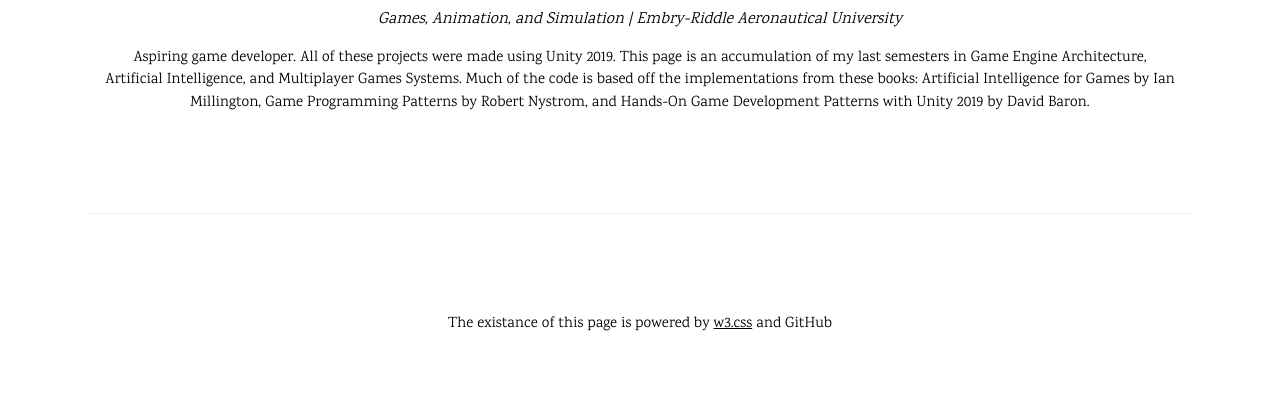
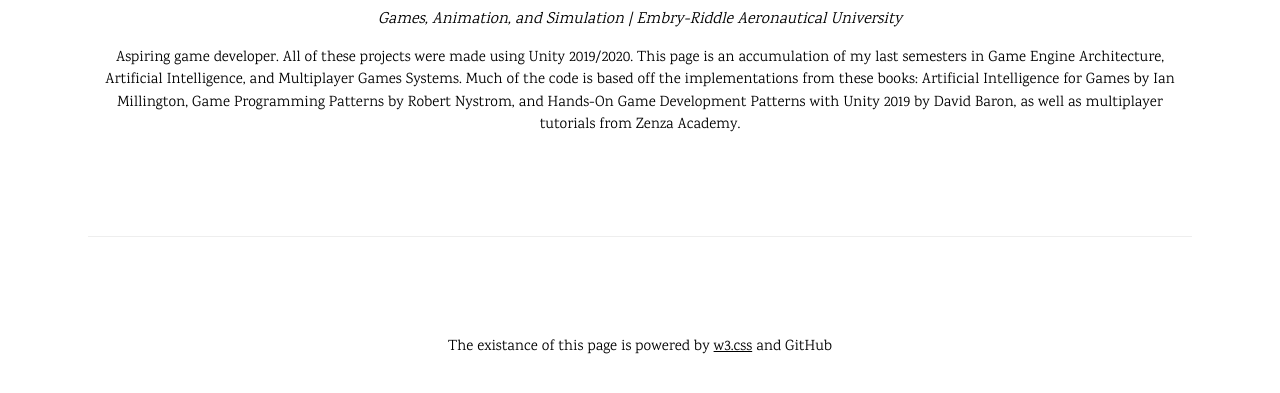
Before and after one commit to DavisButler10/davisbutler10.github.io, a plain HTML site: page index.html in a window 1280 px wide. Shown: the part 4720-5113 px from the top of the page. Drawn offline with nearby package versions, Linux system fonts and the light colour scheme.

Commit message:
Slight iteration

```diff
--- a/index.html
+++ b/index.html
@@ -267,7 +267,7 @@ body,h1,h2,h3,h4,h5,h6 {font-family: "Karma", sans-serif}
     <div class="w3-padding-32">
       <h4><b>Davis Butler</b></h4>
       <h6><i>Games, Animation, and Simulation | Embry-Riddle Aeronautical University</i></h6>
-      <p>Aspiring game developer. All of these projects were made using Unity 2019. This page is an accumulation of my last semesters in Game Engine Architecture, Artificial Intelligence, and Multiplayer Games Systems. Much of the code is based off the implementations from these books: Artificial Intelligence for Games by Ian Millington, Game Programming Patterns by Robert Nystrom, and Hands-On Game Development Patterns with Unity 2019 by David Baron. </p>
+      <p>Aspiring game developer. All of these projects were made using Unity 2019/2020. This page is an accumulation of my last semesters in Game Engine Architecture, Artificial Intelligence, and Multiplayer Games Systems. Much of the code is based off the implementations from these books: Artificial Intelligence for Games by Ian Millington, Game Programming Patterns by Robert Nystrom, and Hands-On Game Development Patterns with Unity 2019 by David Baron, as well as multiplayer tutorials from Zenza Academy. </p>
     </div>
   </div>
   <hr>
```
